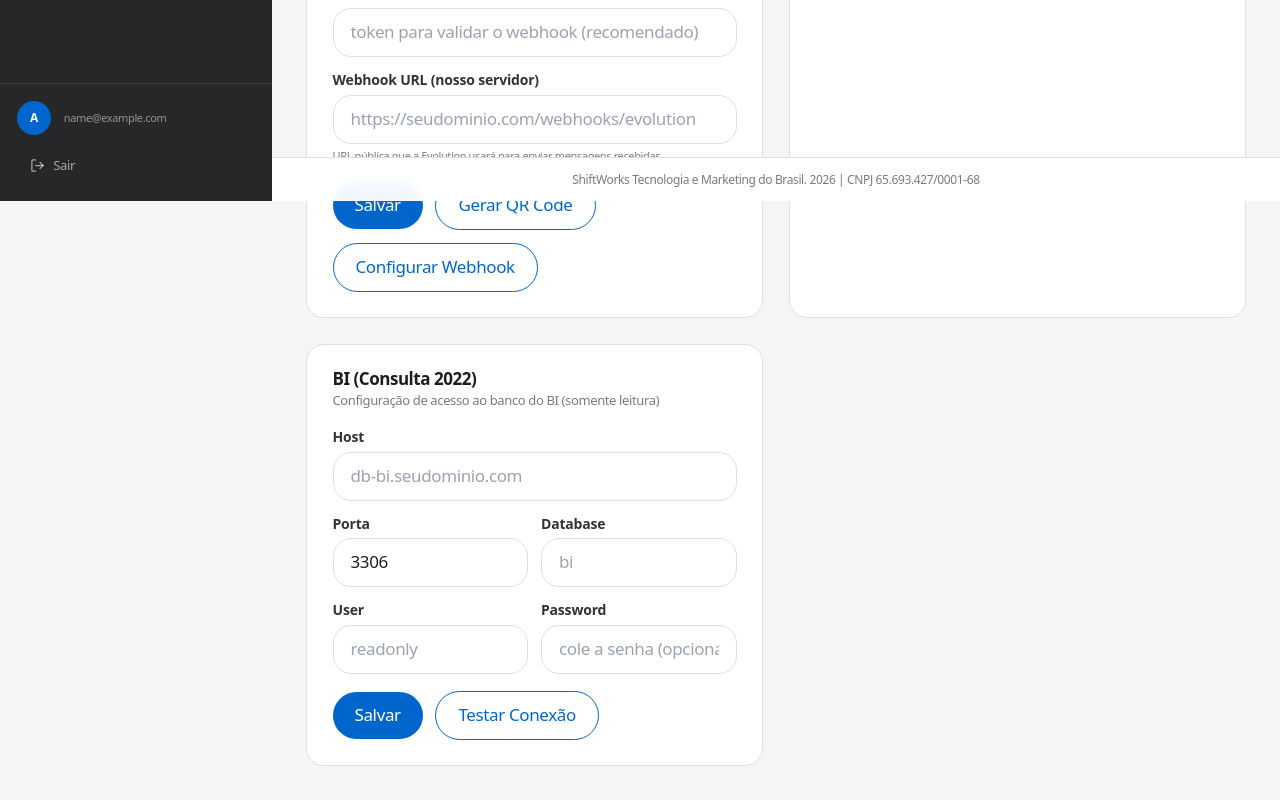
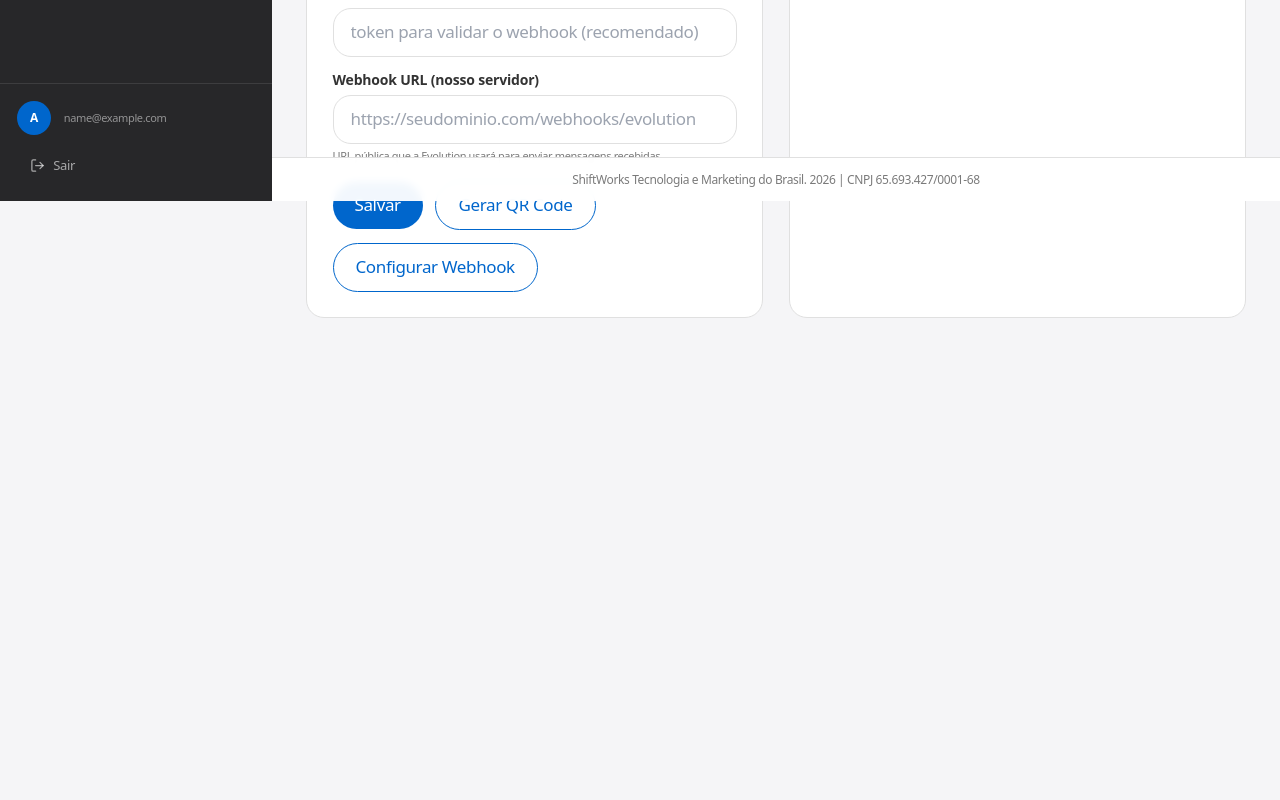
Before and after one commit to osvaldodomenico/botlegis, a Next.js app in the folder frontend/: page /integracoes in a window 1280 px wide. Shown: the part 599-1399 px from the top of the page. After the commit the page ends 951 px from the top, so only its background shows below. Built offline with nearby package versions, Linux system fonts and the light colour scheme; no server answers; sample sign-in values are in the browser's storage.

Commit message:
Remove seção BI completa da tela de Integrações

```diff
--- a/frontend/src/app/integracoes/page.tsx
+++ b/frontend/src/app/integracoes/page.tsx
@@ -16,32 +16,11 @@ type OpenAICfg = {
   apiKeySet: boolean;
 };
 
-type BiCfg = {
-  host: string;
-  port: number;
-  database: string;
-  user: string;
-  passwordSet: boolean;
-  table: string;
-  colMunicipio: string;
-  colCandidato: string;
-  colVotos: string;
-  colEleitores: string;
-  colValidos: string;
-  colCargo: string;
-  colUf: string;
-  colAno: string;
-  candidatoNome: string;
-  cargo: string;
-  uf: string;
-  ano: number;
-};
 
 export default function IntegracoesPage() {
   const [loading, setLoading] = useState(true);
   const [savingEvolution, setSavingEvolution] = useState(false);
   const [savingOpenAI, setSavingOpenAI] = useState(false);
-  const [savingBI, setSavingBI] = useState(false);
   const [erro, setErro] = useState('');
 
   const [evolutionBaseUrl, setEvolutionBaseUrl] = useState('');
@@ -58,15 +37,6 @@ export default function IntegracoesPage() {
   const [openAiApiKey, setOpenAiApiKey] = useState('');
   const [openAiApiKeySet, setOpenAiApiKeySet] = useState(false);
 
-  const [biHost, setBiHost] = useState('');
-  const [biPort, setBiPort] = useState('3306');
-  const [biDatabase, setBiDatabase] = useState('');
-  const [biUser, setBiUser] = useState('');
-  const [biPassword, setBiPassword] = useState('');
-  const [biPasswordSet, setBiPasswordSet] = useState(false);
-
-  const [biTesting, setBiTesting] = useState(false);
-  const [biTestOk, setBiTestOk] = useState<string | null>(null);
 
   const [qrBase64, setQrBase64] = useState('');
   const [pairingCode, setPairingCode] = useState('');
@@ -84,14 +54,12 @@ export default function IntegracoesPage() {
     setLoading(true);
     setErro('');
     try {
-      const [ev, oa, bi] = await Promise.all([
+      const [ev, oa] = await Promise.all([
         api.get('/integracoes/evolution'),
         api.get('/integracoes/openai'),
-        api.get('/integracoes/bi'),
       ]);
       const e: EvolutionCfg = ev.data;
       const o: OpenAICfg = oa.data;
-      const b: BiCfg = bi.data;
 
       setEvolutionBaseUrl(e.baseUrl || '');
       setEvolutionInstanceName(e.instanceName || '');
@@ -104,13 +72,6 @@ export default function IntegracoesPage() {
       setOpenAiModel(o.model || '');
       setOpenAiApiKey('');
       setOpenAiApiKeySet(!!o.apiKeySet);
-
-      setBiHost(b.host || '');
-      setBiPort(String(b.port || 3306));
-      setBiDatabase(b.database || '');
-      setBiUser(b.user || '');
-      setBiPassword('');
-      setBiPasswordSet(!!b.passwordSet);
 
     } catch (e: any) {
       setErro(e?.response?.data?.message || 'Erro ao carregar integrações');
@@ -160,40 +121,6 @@ export default function IntegracoesPage() {
     }
   };
 
-  const salvarBI = async () => {
-    setSavingBI(true);
-    setErro('');
-    try {
-      const bi = await api.put('/integracoes/bi', {
-        host: biHost,
-        port: biPort,
-        database: biDatabase,
-        user: biUser,
-        password: biPassword || undefined,
-      });
-      setBiPasswordSet(!!bi.data?.passwordSet);
-      setBiPassword('');
-    } catch (e: any) {
-      setErro(e?.response?.data?.message || 'Erro ao salvar BI');
-    } finally {
-      setSavingBI(false);
-    }
-  };
-
-  const testarBI = async () => {
-    setBiTesting(true);
-    setBiTestOk(null);
-    setErro('');
-    try {
-      const r = await api.post('/integracoes/bi/testar');
-      setBiTestOk(r.data?.version ? `OK (MySQL ${r.data.version})` : 'OK');
-    } catch (e: any) {
-      setErro(e?.response?.data?.message || 'Erro ao testar conexão do BI');
-      setBiTestOk(null);
-    } finally {
-      setBiTesting(false);
-    }
-  };
 
   const configurarWebhook = async () => {
     setConfiguringWebhook(true);
@@ -333,48 +260,6 @@ export default function IntegracoesPage() {
           </div>
         </div>
 
-        <div className="grid grid-cols-1 lg:grid-cols-2 gap-6">
-          <div className="card space-y-4">
-            <div>
-              <h2 className="text-[17px] font-semibold text-ink">BI (Consulta 2022)</h2>
-              <p className="text-[13px] text-ink-muted mt-0.5">Configuração de acesso ao banco do BI (somente leitura)</p>
-            </div>
-
-            <div className="grid grid-cols-1 sm:grid-cols-2 gap-3">
-              <div className="sm:col-span-2">
-                <label className="label">Host</label>
-                <input className="input" placeholder="db-bi.seudominio.com" value={biHost} onChange={e => setBiHost(e.target.value)} />
-              </div>
-              <div>
-                <label className="label">Porta</label>
-                <input className="input" placeholder="3306" value={biPort} onChange={e => setBiPort(e.target.value)} />
-              </div>
-              <div>
-                <label className="label">Database</label>
-                <input className="input" placeholder="bi" value={biDatabase} onChange={e => setBiDatabase(e.target.value)} />
-              </div>
-              <div>
-                <label className="label">User</label>
-                <input className="input" placeholder="readonly" value={biUser} onChange={e => setBiUser(e.target.value)} />
-              </div>
-              <div>
-                <label className="label">Password {biPasswordSet ? <span className="text-ink-muted">(já configurada)</span> : null}</label>
-                <input className="input" type="password" placeholder="cole a senha (opcional se já estiver salva)" value={biPassword} onChange={e => setBiPassword(e.target.value)} />
-              </div>
-            </div>
-
-            <div className="flex flex-wrap gap-3 items-center">
-              <button onClick={salvarBI} disabled={loading || savingBI} className="btn-primary">
-                {savingBI ? 'Salvando...' : 'Salvar'}
-              </button>
-              <button onClick={testarBI} disabled={loading || biTesting} className="btn-secondary">
-                {biTesting ? 'Testando...' : 'Testar Conexão'}
-              </button>
-              {biTestOk && <span className="text-[13px] text-ink-muted">{biTestOk}</span>}
-            </div>
-          </div>
-
-        </div>
       </div>
     </Layout>
   );
```
